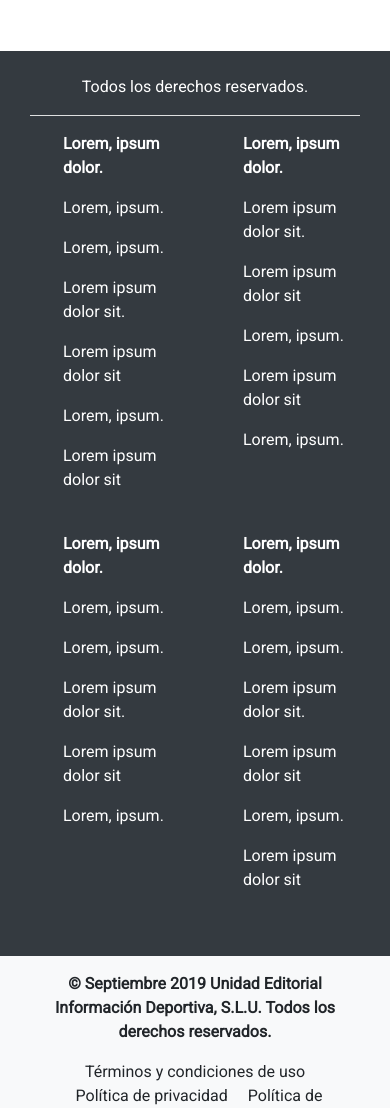
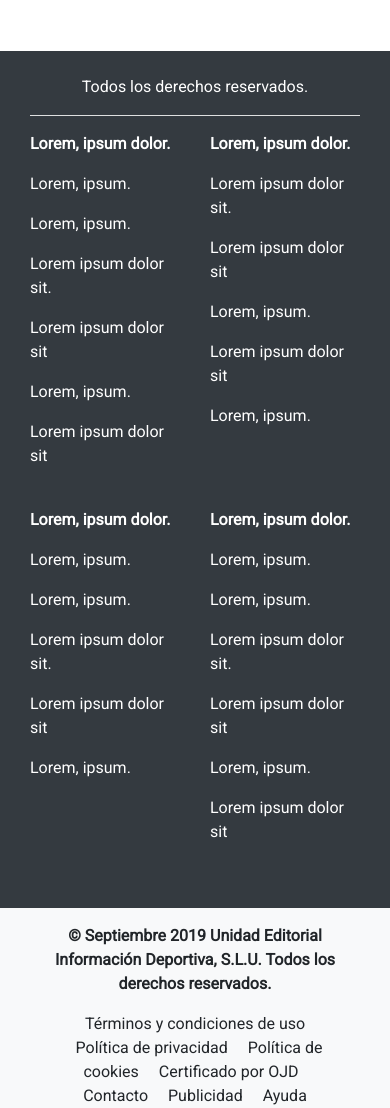
Before and after one commit to LPMendoza/marca, a plain HTML site: page index.html in a window 390 px wide. Shown: the part 5060-6168 px from the top of the page. Drawn offline with nearby package versions, Linux system fonts and the light colour scheme.

Commit message:
New changes

```diff
--- a/index.html
+++ b/index.html
@@ -602,7 +602,7 @@
             </div>
          </div>
          <div class="row bg-dark text-white">
-            <div class="col-6 col-md-3 pl-5 mb-4">
+            <div class="col-6 col-md-3 pl-sm-5 mb-4">
                <p href="#" class="font-weight-bold text-white">Lorem, ipsum dolor.</p>
                <p href="#" class="">Lorem, ipsum.</p>
                <p href="#" class="">Lorem, ipsum.</p>
@@ -611,7 +611,7 @@
                <p href="#" class="">Lorem, ipsum.</p>
                <p href="#" class="">Lorem ipsum dolor sit</p>
             </div>
-            <div class="col-6 col-md-3 pl-5 mb-4">
+            <div class="col-6 col-md-3 pl-sm-5 mb-4">
                <p class="font-weight-bold text-white">Lorem, ipsum dolor.</p>
                <p class="">Lorem ipsum dolor sit.</p>
                <p class="">Lorem ipsum dolor sit</p>
@@ -619,7 +619,7 @@
                <p class="">Lorem ipsum dolor sit</p>
                <p class="">Lorem, ipsum.</p>
             </div>
-            <div class="col-6 col-md-3 pl-5 mb-4">
+            <div class="col-6 col-md-3 pl-sm-5 mb-4">
                <p class="font-weight-bold text-white">Lorem, ipsum dolor.</p>
                <p class="">Lorem, ipsum.</p>
                <p class="">Lorem, ipsum.</p>
@@ -627,7 +627,7 @@
                <p class="">Lorem ipsum dolor sit</p>
                <p class="">Lorem, ipsum.</p>
             </div>
-            <div class="col-6 col-md-3 pl-5 mb-4">
+            <div class="col-6 col-md-3 pl-sm-5 mb-4">
                <p class="font-weight-bold text-white">Lorem, ipsum dolor.</p>
                <p class="">Lorem, ipsum.</p>
                <p class="">Lorem, ipsum.</p>
```
